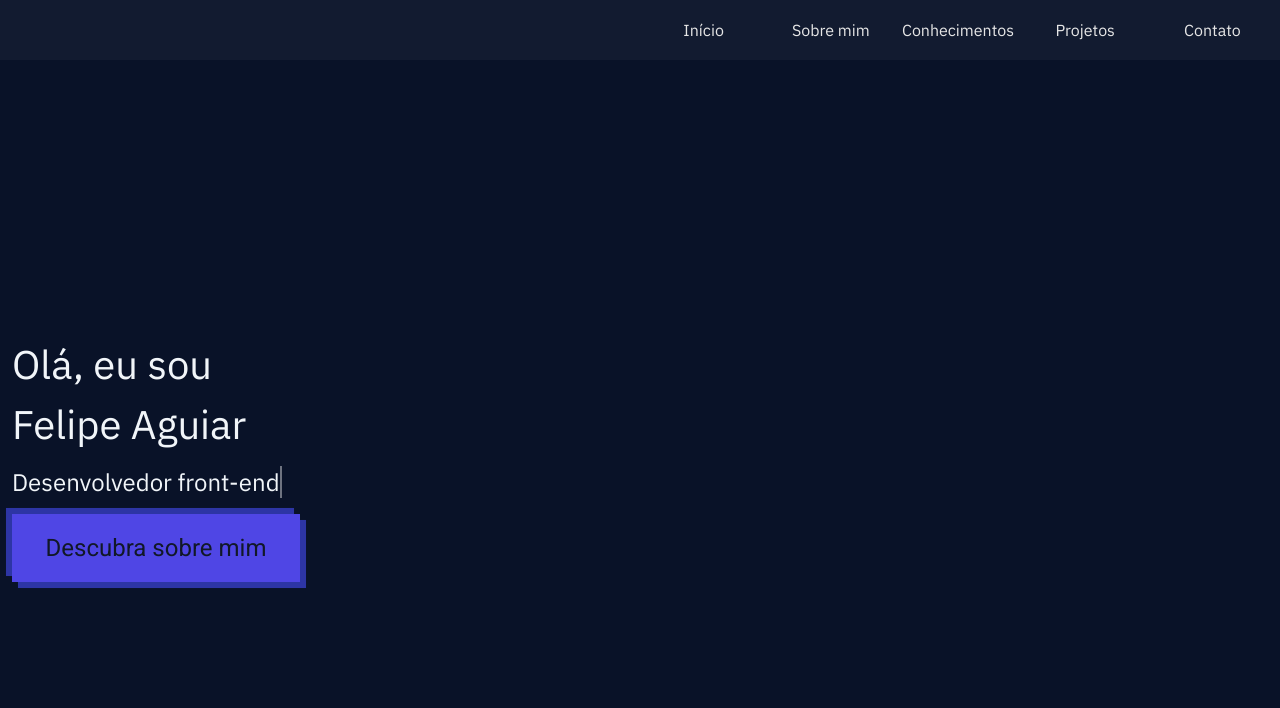
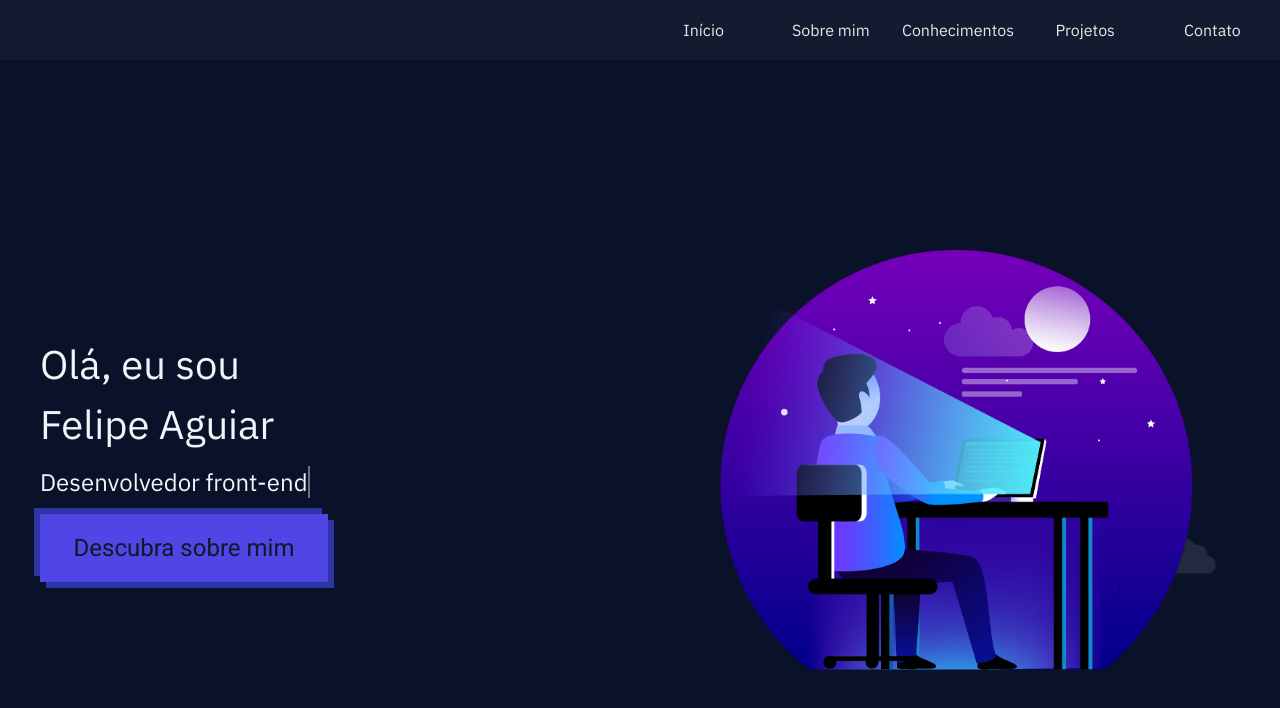
Before and after one commit to Sir-Aguiar/Portfolio, a React (Vite) app: page / in a window 1280 px wide. Shown: the top 708 px of the page. Built offline with nearby package versions, Linux system fonts and the light colour scheme.

Commit message:
Welcome page (2) finishing

```diff
--- a/src/pages/Home.tsx
+++ b/src/pages/Home.tsx
@@ -14,7 +14,9 @@ const Home: React.FC = () => {
           <button>Descubra sobre mim</button>
         </a>
       </div>
-      <div className="ilustration"></div>
+      <div className="ilustration">
+        <img src="./developing-site.png"/>
+      </div>
     </div>
   );
 };
--- a/src/styles/App.css
+++ b/src/styles/App.css
@@ -5,9 +5,7 @@
 .main-container {
   @apply min-h-full w-full bg-default absolute left-0 top-[60px];
 }
-.group-section #home {
-  @apply h-[calc(100vh-60px)];
+
+.group-section {
+  @apply min-h-full h-screen max-h-[calc(100%-60px)];
 }
-.group-section {
-  @apply h-screen;
-}
--- a/src/styles/Home/Home.css
+++ b/src/styles/Home/Home.css
@@ -2,22 +2,25 @@
   @apply w-full h-full overflow-hidden flex flex-col desktop:flex-row;
 }
 .welcome {
-  @apply font-Plex-Sans flex flex-col items-center justify-center desktop:items-start h-full w-full;
+  @apply font-Plex-Sans flex flex-col items-center justify-center desktop:items-start h-full w-full desktop:px-10;
 }
 .ilustration {
-  @apply h-full w-full;
+  @apply h-full w-full p-2;
+}
+.ilustration img {
+  @apply relative desktop:top-1/2 desktop:-translate-y-1/2 md:mx-auto md:max-w-md desktop:max-w-xl;
 }
 .welcome h1 {
-  @apply text-[40px] text-center desktop:text-left my-3 text-slate-100 desktop:mx-3;
+  @apply text-[40px] text-center desktop:text-left my-3 text-slate-100;
 }
 .welcome h2 {
-  @apply text-slate-100 border-r-slate-100 border-r-2 text-2xl text-center whitespace-nowrap overflow-x-hidden mr-1 desktop:mx-3;
+  @apply text-slate-100 border-r-slate-100 border-r-2 text-2xl text-center whitespace-nowrap overflow-x-hidden mr-1;
 }
 .welcome h2 {
   animation: blink 0.6s steps(35) infinite normal, typing 4s steps(35) 1 normal;
 }
 .welcome button {
-  @apply my-4 bg-indigo-600 py-4 px-3 mx-3 w-72 text-[1.5em] text-gray-900 cursor-default font-extralight font-Roboto hover:shadow-none shadow-welcome-button transition-all duration-200;
+  @apply my-4 bg-indigo-600 py-4 px-3  w-72 text-[1.5em] text-gray-900 cursor-default font-extralight font-Roboto hover:shadow-none shadow-welcome-button transition-all duration-200;
 }
 
 @keyframes blink {
--- a/src/styles/index.css
+++ b/src/styles/index.css
@@ -7,3 +7,8 @@ html,
 #root {
   @apply h-full w-full;
 }
+
+html {
+  scroll-behavior: smooth;
+  -webkit-scroll-behavior: smooth;
+}
--- a/tailwind.config.js
+++ b/tailwind.config.js
@@ -2,6 +2,7 @@ module.exports = {
   content: ["./index.html", "./src/**/*.{html,ts,tsx}"],
   theme: {
     screens: {
+      "md": { "min-width": "500px","max-width": "1023px" },
       "desktop": { "min-width": "1024px" }
     },
     extend: {
@@ -18,9 +19,6 @@ module.exports = {
       borderRadius: {
 
       },
-      backgroundImages: {
-
-      },
       boxShadow: {
         "welcome-button": "6px 6px .5px #2d35a5, -6px -6px .5px #2d35a5"
       }
```
